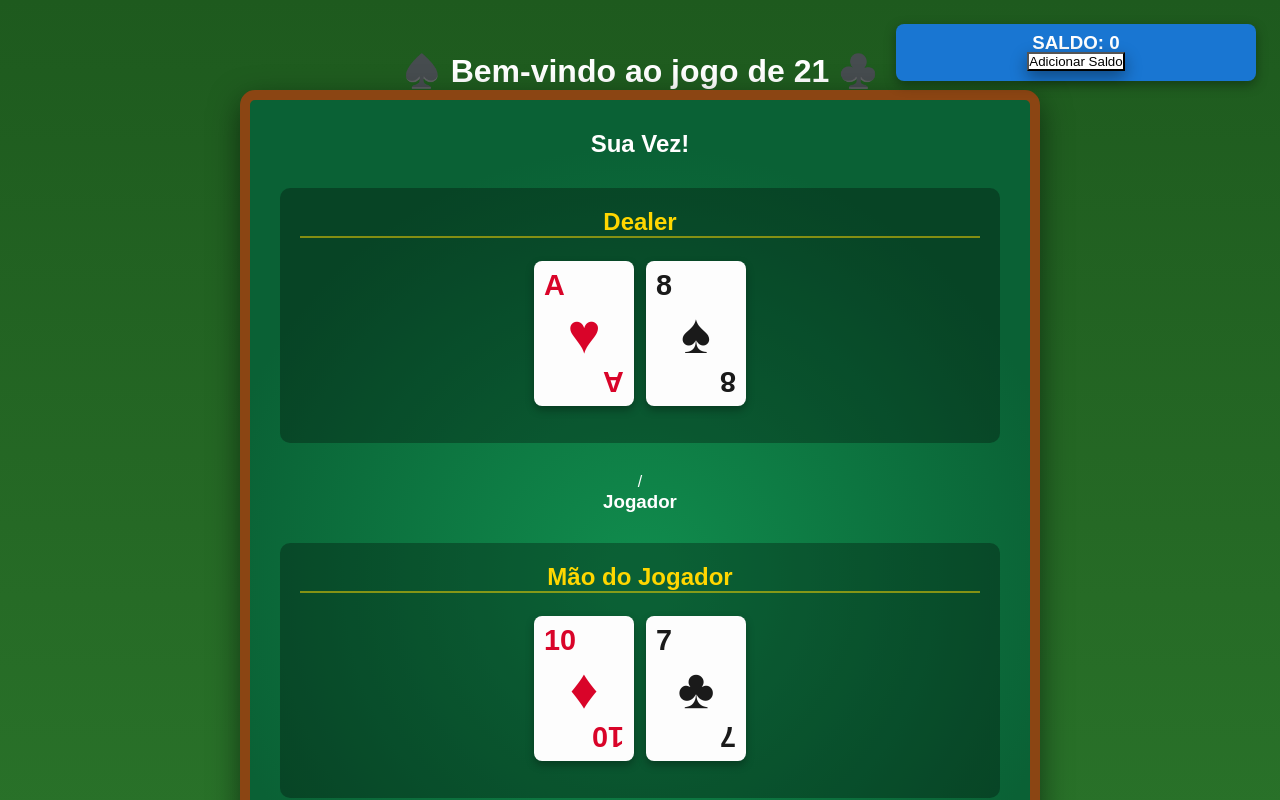
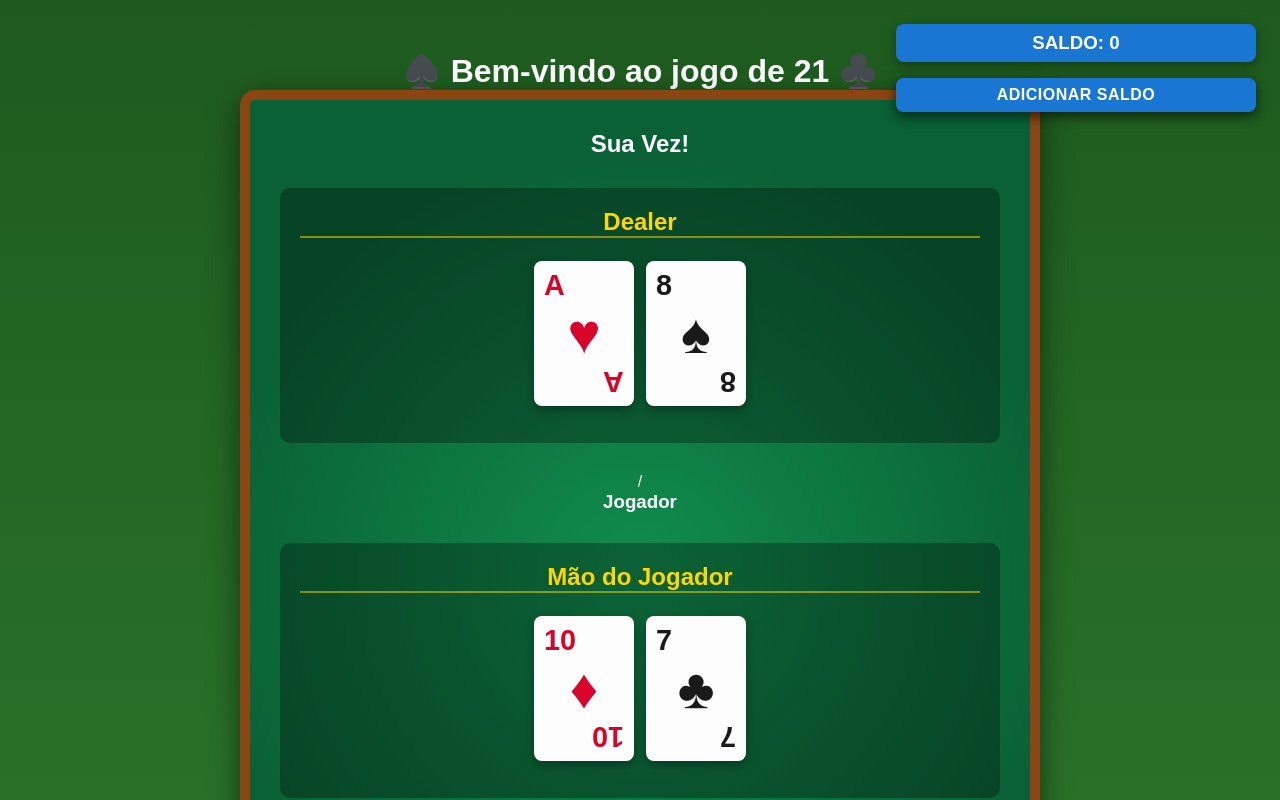
Before and after one commit to ufjf-dcc207/ufjf-dcc207-2025-3-a-sem01-21, a React (Vite) app: page / in a window 1280 px wide. Shown: the top 800 px of the page. Built offline with nearby package versions, Linux system fonts and the light colour scheme.

Commit message:
implementa o css do botao de adicionar saldo

```diff
--- a/src/App.tsx
+++ b/src/App.tsx
@@ -1,6 +1,7 @@
 import './App.css'
 import MesaBlackjack from './componentes/MesaBlackjack'
 import Saldo from './componentes/Saldo'
+import AddSaldo from './componentes/AddSaldo'
 
 function App() {
   return (
@@ -8,6 +9,7 @@ function App() {
       <h1>♠️ Bem-vindo ao jogo de 21 ♣️</h1>
       <MesaBlackjack />
       <Saldo valor={0}/>
+      <AddSaldo />
     </div>
   )
 }
--- a/src/componentes/AddSaldo.css
+++ b/src/componentes/AddSaldo.css
@@ -0,0 +1,31 @@
+.botao-saldo {
+  position: fixed;
+  right: 24px;
+  top: 80px;
+
+
+  width: 360px;
+  height: auto;
+  padding: 8px 12px;
+  display: flex;
+  flex-direction: column;
+  align-items: center;
+  justify-content: center;
+
+  font-size: 1rem;
+  font-weight: bold;
+  color: #fff;
+  background-color: #1976d2;
+  border: none;
+  border-radius: 8px;
+  cursor: pointer;
+  text-transform: uppercase;
+  letter-spacing: 0.5px;
+  box-shadow: 0 4px 12px rgba(0, 0, 0, 0.35);
+  transition: background-color 0.18s ease;
+  pointer-events: auto;
+}
+
+.botao-saldo:active {
+  background-color: white;
+}
```
